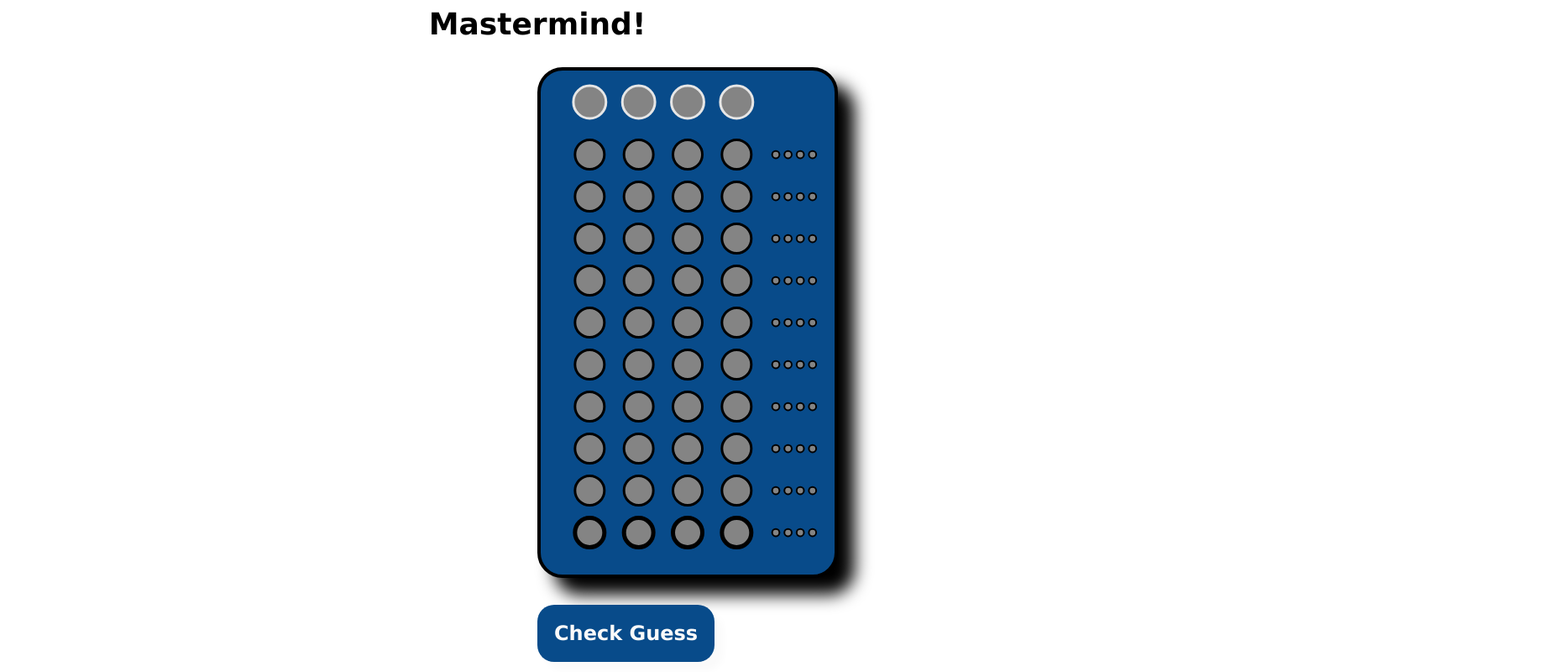
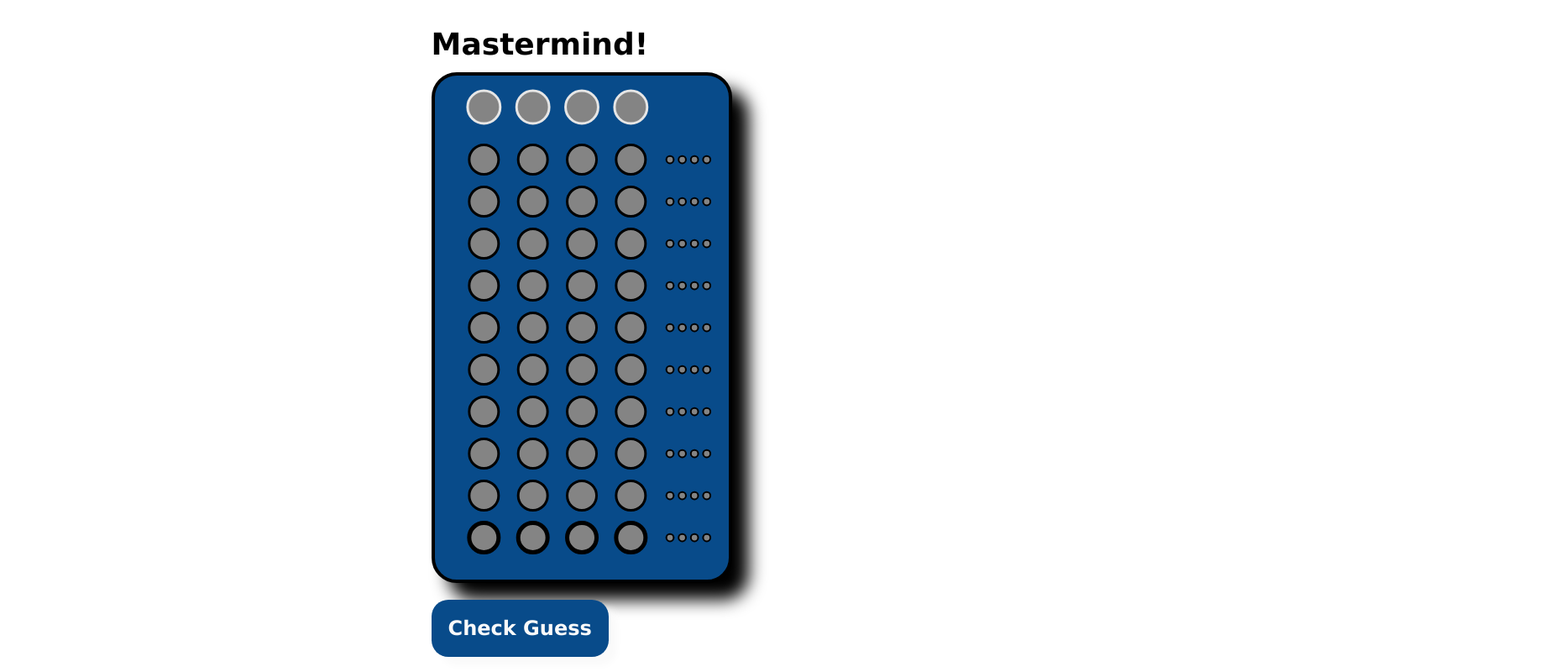
Before and after one commit to tsallee/JavaScriptGame, a plain HTML site: page index.html in a window 1280 px wide. Shown: the whole page at 84% size, 1858 px wide, since content can reach past the window. Drawn offline with Linux system fonts and the light colour scheme.

Commit message:
worked on positioning

```diff
--- a/index.html
+++ b/index.html
@@ -9,16 +9,15 @@
 	</head>
 
 	<body onload = "loadPage()">
+		<div id = "board_div">
 			<h1>Mastermind!</h1>
-
 			<canvas id = "board" width = "350" height = "600"></canvas>
 			<canvas id = "top_canvas" width = "350" height = "600"></canvas>
-		<img id = "ball">
 			<br><br>
 			<div id = "check_guess_div">
 				<a href = # id = "check_guess" onclick = "checkGuess()">Check Guess</a>
 			</div>
-
+		</div>
 	</body>
 
 </html>
--- a/style.css
+++ b/style.css
@@ -1,35 +1,57 @@
 body {
+	position: relative;
 	text-align: center;
 	font-family: verdana, arial, sans-serif;
 }
 
+#board_div {
+	height: 100%;
+	position: relative;
+	left: 40%;
+	z-index: 0;
+}
+
+h1 {
+	position: absolute;
+	top: 0%; left: 0%;
+	font-size: 36px;
+	font-weight: bold;
+	z-index: 1;
+
+}
+
 #board {
 	position: absolute;
-	left: auto; right: auto; top: 10%;
+	top: 10%;
+	left: 0%;
 	border-radius: 30px;
 	box-shadow: 20px 20px 20px;
 	background: #084B8A;
 	border: 4px solid black;
+	z-index: 0;
 }
 
 #top_canvas {
 	position: absolute;
-	left: auto; right: auto; top: 10%;
+	top: 0; left: 0;
 	border-radius: 30px;
 	background: none;
 	border: 4px solid black;
+	display: none;
 	z-index: 1;
-	display: none;
 }
 
 #check_guess_div {
+	position: absolute;
+	top: 90%; left: 0;
+	width: 100%;
 	z-index: 0;
 	padding: 40px;
 }
 
 #check_guess {
 	position: absolute;
-	left: auto; right: auto; top: 90%;
+	top: 0; left: 0;
 	text-decoration: none;
 	border: none;
 	text-align: center;
@@ -40,18 +62,9 @@ body {
 	font-size: 24px;
 	font-weight: bold;
 	box-shadow: 10px 10px 10px;
-	z-index: 0;
+	z-index: 1;
 }
 
 #check_guess:hover {
 	background: #045FB4;
 }
-
-#ball {
-	display: none;
-}
-
-h1 {
-	font-size: 36px;
-	font-weight: bold;
-}
```
Lines whose indentation alone changed are shown as unchanged.
